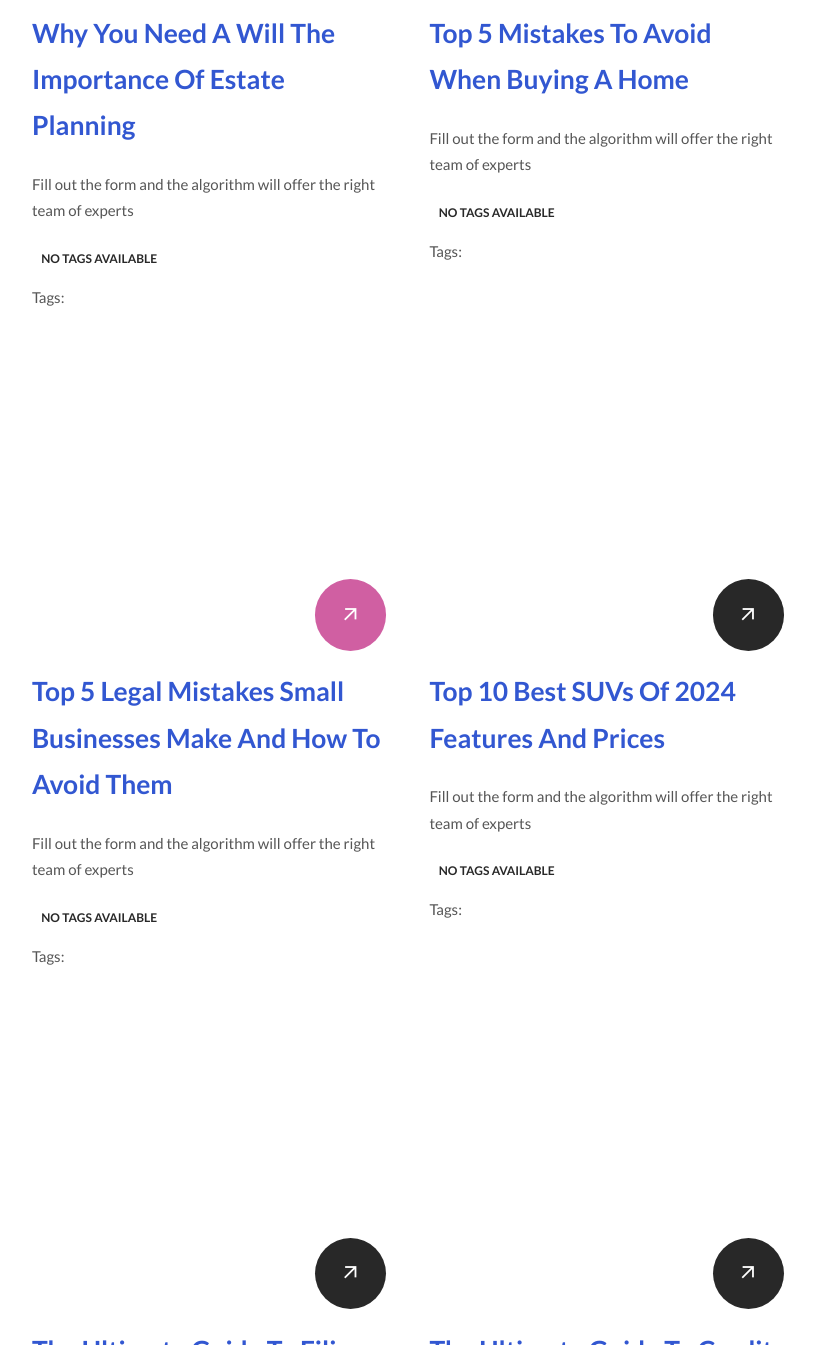
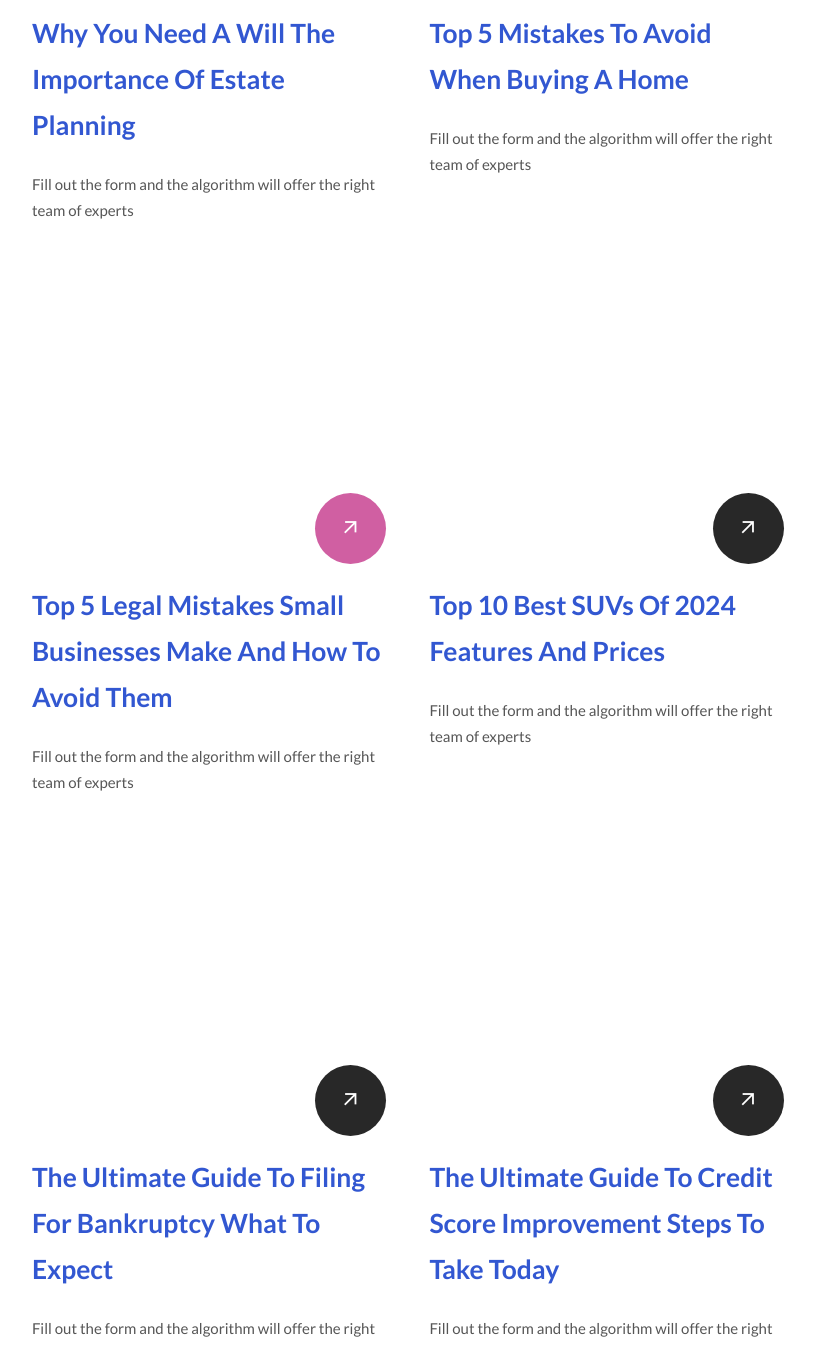
Before and after one commit to ZollaMaga/newsblog, a Jekyll site: the page built from index.html, in a window 1280 px wide and 1400 px high, scrolled down 920 px, cut to the strip 55-1400 px from the top of the window. Shown: the whole strip, without its empty margins (235-1050 px from the left). Built offline with Jekyll 4.4.1, drawn with Linux system fonts in a browser that asks for light colours; some of the changed text lies outside the part shown.

Commit message:
Update postbox.html

```diff
--- a/_includes/postbox.html
+++ b/_includes/postbox.html
@@ -17,19 +17,14 @@
         <h3><a href="{{ site.url }}{{ site.baseurl }}{{ post.url }}">{{ post.title }}</a></h3>
         <p>Fill out the form and the algorithm will offer the right team of experts</p>
 <ul class="meta">
-  {% if page.tags %}
     {% for tag in page.tags %}
       <li style="--clr-tag:#d3b19a;" class="branding">
         <a href="{{ site.url }}/tag/{{ tag }}">{{ tag }}</a>
+        {% unless forloop.last %}, {% endunless %}
       </li>
     {% endfor %}
-  {% else %}
-    <li>No tags available</li>
-  {% endif %}
 </ul>
 
-<!-- Debugging Output -->
-<p>Tags: {{ page.tags | join: ', ' }}</p>
 
       </div>
     </div>
```
